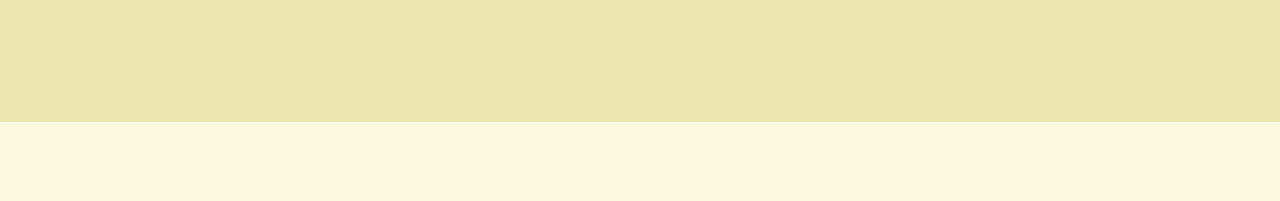
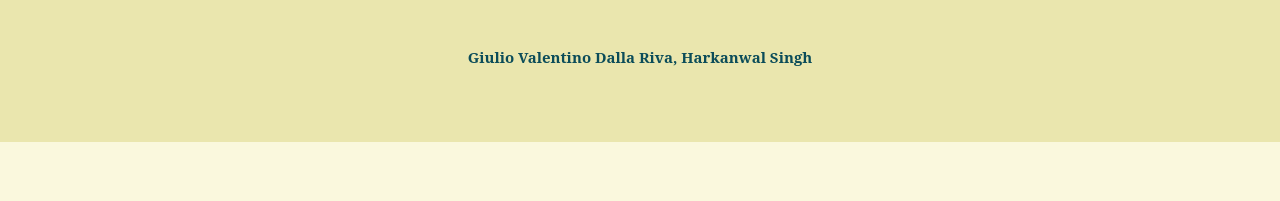
Before and after one commit to officinadata/website, an Eleventy site: page content/articles/yet-another-filler-article.md in a window 1280 px wide. Shown: the part 322-523 px from the top of the page. Built offline with nearby package versions, Linux system fonts and the light colour scheme; Eleventy itself is replaced by a stand-in of ours; files that its build step writes are made by us from their sources.

Commit message:
Display author byline in the article

```diff
--- a/content/articles/and-another-article.md
+++ b/content/articles/and-another-article.md
@@ -3,6 +3,7 @@ title: And another article
 date: 2021-05-21
 summary: A short summary of the article’s main point or argument
 layout: article
+byline: rogini
 ---
 
 A tool is an object that can extend an individual's ability to modify features of the surrounding environment. Although many animals use simple tools, only human beings, whose use of stone tools dates back hundreds of millennia, have been observed using tools to make other tools.
--- a/content/articles/another-placeholder-article.md
+++ b/content/articles/another-placeholder-article.md
@@ -3,6 +3,9 @@ title: Another Placeholder Article
 date: 2021-05-24
 summary: A short summary of the article’s main point or argument
 layout: article
+byline:
+  - jrhut
+  - rogini
 ---
 
 A tool is an object that can extend an individual's ability to modify features of the surrounding environment. Although many animals use simple tools, only human beings, whose use of stone tools dates back hundreds of millennia, have been observed using tools to make other tools.
--- a/content/articles/replace-this-with-real-article.md
+++ b/content/articles/replace-this-with-real-article.md
@@ -3,6 +3,7 @@ title: Replace this with a real article
 date: 2021-05-17
 summary: A short summary of the article’s main point or argument
 layout: article
+byline: gvdr
 ---
 
 # Demo Content
--- a/content/articles/yet-another-filler-article.md
+++ b/content/articles/yet-another-filler-article.md
@@ -3,6 +3,9 @@ title: Yet Another Filler Article
 date: 2021-05-28
 summary: A short summary of the article’s main point or argument
 layout: article
+byline:
+  - gvdr
+  - harkanwal
 ---
 
 A tool is an object that can extend an individual's ability to modify features of the surrounding environment. Although many animals use simple tools, only human beings, whose use of stone tools dates back hundreds of millennia, have been observed using tools to make other tools.
--- a/content/assets/forma.css
+++ b/content/assets/forma.css
@@ -161,6 +161,21 @@ li {
   line-height: 1.3em;
   color: var(--color-dark);
   background-color: var(--color-highlight);
+}
+
+.article-byline {
+  color: var(--color-dark);
+  list-style: none;
+  font-size: 1em;
+  font-weight: bold;
+}
+
+.article-byline li {
+  display: inline-block;
+}
+
+.article-byline li:not(:last-of-type)::after {
+  content: ", ";
 }
 
 .article-body {
--- /dev/null
+++ b/content/authors/authors.json
@@ -0,0 +1,5 @@
+{
+  "layout": "authors",
+  "tags": "authors",
+  "permalink": false
+}
--- a/content/templates/article.html
+++ b/content/templates/article.html
@@ -6,7 +6,13 @@
   {% include main-header %}
   <article class="article">
     <div class="article-header">
-      <h1>{{ title }}</h1>
+      <h1 class="article-title">{{ title }}</h1>
+      {% assign authors = byline | withAuthors: collections.authors %}
+      <ul class="article-byline">
+      {% for name in authors %}
+        <li>{{ name }}</li>
+      {% endfor %}
+      </ul>
     </div>
     <div class="article-body">
       {{ content | safe }}
```
Also changed, not shown: .eleventy.js.
